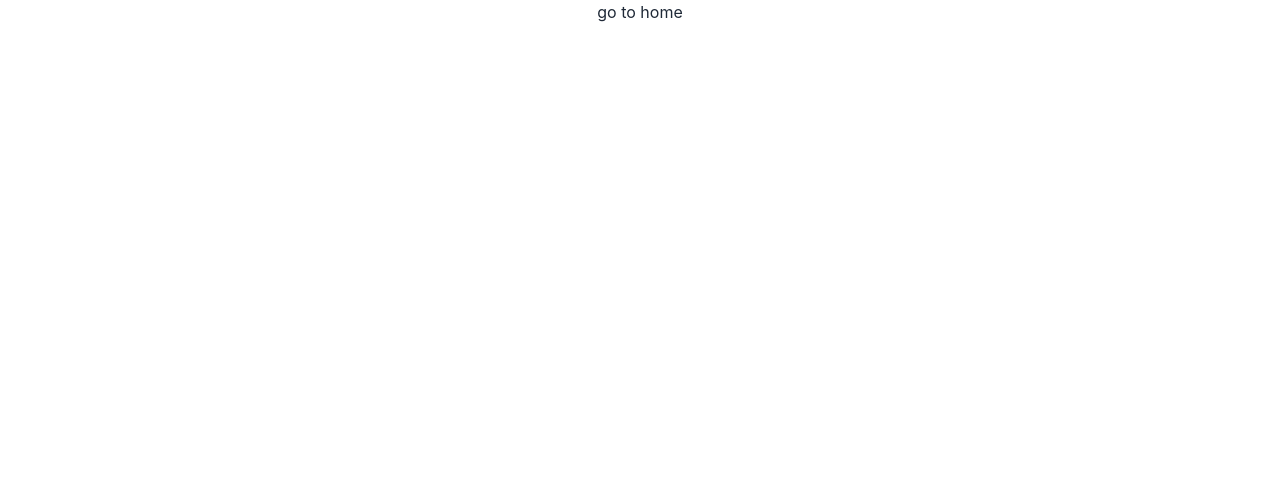
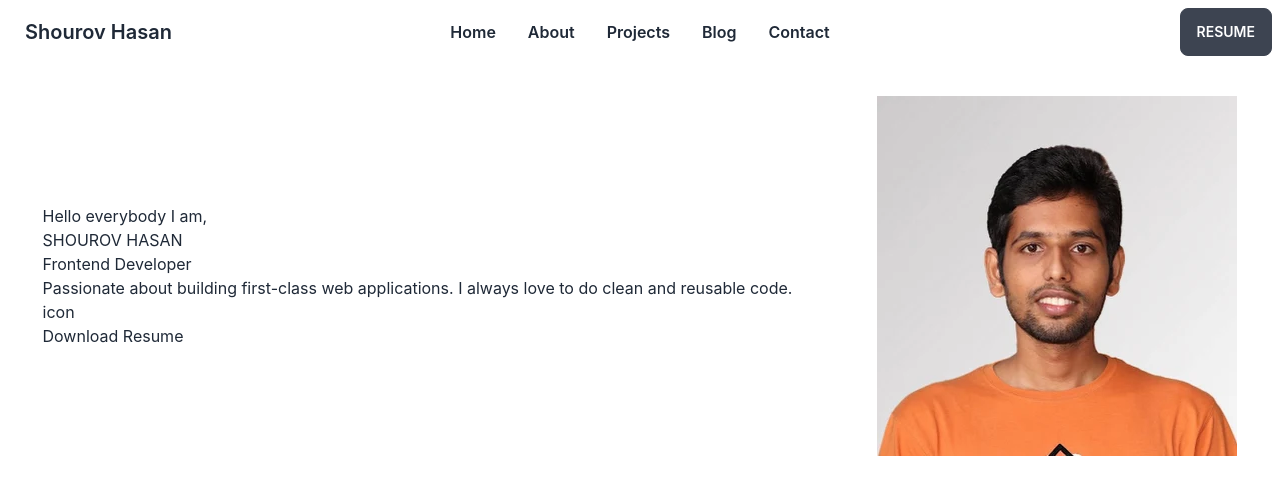
Before and after one commit to SHOUROV-HASAN-CSE/shourovhasan, a React (Create React App) app: page / in a window 1280 px wide. Shown: the top 494 px of the page. Built offline with nearby package versions, Linux system fonts and the light colour scheme.

Commit message:
banner section create

```diff
--- a/public/index.html
+++ b/public/index.html
@@ -24,7 +24,7 @@
       work correctly both with client-side routing and a non-root public URL.
       Learn how to configure a non-root public URL by running `npm run build`.
     -->
-    <title>React App</title>
+    <title>Shourov's Portfolio</title>
   </head>
   <body>
     <noscript>You need to enable JavaScript to run this app.</noscript>
--- a/src/App.js
+++ b/src/App.js
@@ -1,11 +1,14 @@
+import { RouterProvider } from 'react-router-dom';
 import './App.css';
+import router from './Routes/Routes/Routes';
 
 function App() {
   return (
-    <div className="App">
-      go to home
+    <div className='max-w-screen-xl mx-auto'>
+      <RouterProvider router={router}></RouterProvider>
     </div>
   );
 }
 
+
 export default App;
--- /dev/null
+++ b/src/Pages/Home/About/About.js
@@ -0,0 +1,11 @@
+import React from 'react';
+
+const About = () => {
+  return (
+    <div>
+      About section
+    </div>
+  );
+};
+
+export default About;
--- /dev/null
+++ b/src/Pages/Home/Banner/Banner.js
@@ -0,0 +1,28 @@
+import React from 'react';
+import image from '../../../assets/images/banner/unnamed.webp';
+
+const Banner = () => {
+  return (
+    <div className='flex justify-around items-center mt-8'>
+
+      <div>
+        <p>Hello everybody I am,</p>
+        <h1>SHOUROV HASAN</h1>
+        <h3>Frontend Developer</h3>
+        <p>Passionate about building first-class web applications. I always love to do clean and reusable code.</p>
+
+        <div>icon</div>
+
+
+        <a href='https://drive.google.com/file/d/1bwGiLoJzJiaPqvo5lKzsiXNXSTkHJlwr/view?usp=sharing' className=''>Download Resume</a>
+      </div>
+
+      <div>
+        <img src={image} alt="" />
+      </div>
+
+    </div>
+  );
+};
+
+export default Banner;
--- /dev/null
+++ b/src/Pages/Home/Blog/Blog.js
@@ -0,0 +1,11 @@
+import React from 'react';
+
+const Blog = () => {
+  return (
+    <div>
+      Blogs are coming soon
+    </div>
+  );
+};
+
+export default Blog;
--- /dev/null
+++ b/src/Pages/Home/Contact/Contact.js
@@ -0,0 +1,11 @@
+import React from 'react';
+
+const Contact = () => {
+  return (
+    <div>
+      Contact info
+    </div>
+  );
+};
+
+export default Contact;
--- a/src/Pages/Home/Home/Home.js
+++ b/src/Pages/Home/Home/Home.js
@@ -1,9 +1,10 @@
 import React from 'react';
+import Banner from '../Banner/Banner';
 
 const Home = () => {
   return (
     <div>
-      this is home
+      <Banner/>
     </div>
   );
 };
--- /dev/null
+++ b/src/Pages/Home/Projects/Projects.js
@@ -0,0 +1,11 @@
+import React from 'react';
+
+const Projects = () => {
+  return (
+    <div>
+      Project Section
+    </div>
+  );
+};
+
+export default Projects;
--- a/src/Pages/Shared/Navbar/Navbar.js
+++ b/src/Pages/Shared/Navbar/Navbar.js
@@ -1,10 +1,40 @@
 import React from 'react';
+import { Link } from 'react-router-dom';
 
 const Navbar = () => {
   return (
-    <div>
-      This is Navbar
+    <div className="navbar bg-base-100">
+  <div className="navbar-start">
+    <div className="dropdown">
+      <label tabIndex={0} className="btn btn-ghost lg:hidden">
+        <svg xmlns="http://www.w3.org/2000/svg" className="h-5 w-5" fill="none" viewBox="0 0 24 24" stroke="currentColor"><path strokeLinecap="round" strokeLinejoin="round" strokeWidth="2" d="M4 6h16M4 12h8m-8 6h16" /></svg>
+      </label>
+      <ul tabIndex={0} className="menu menu-compact dropdown-content mt-3 p-2 shadow bg-base-100 rounded-box w-52">
+      <li><Link to='/'>Home</Link></li>
+      <li><Link to='/about'>About</Link></li>
+      <li><Link to='/projects'>Projects</Link></li>
+      <li><Link to='/blog'>Blog</Link></li>
+      <li><Link to='/contact'>Contact</Link></li>
+      <li><Link to='/'>Resume</Link></li>
+      </ul>
     </div>
+    <Link className="btn btn-ghost normal-case text-xl">Shourov Hasan</Link>
+  </div>
+  <div className="navbar-center hidden lg:flex">
+    <ul className="menu menu-horizontal px-1 font-semibold">
+      <li><Link to='/'>Home</Link></li>
+      <li><Link to='/about'>About</Link></li>
+      <li><Link to='/projects'>Projects</Link></li>
+      <li><Link to='/blog'>Blog</Link></li>
+      <li><Link to='/contact'>Contact</Link></li>
+
+
+    </ul>
+  </div>
+  <div className="navbar-end">
+    <a href='https://doc-04-as-docs.googleusercontent.com/docs/securesc/kmkgn3lg1uc2s0oravj3d33m5hqltt97/gdqju7uevv791gurmjv01uml3eadf7jn/1670688075000/01989290373181977711/01989290373181977711/1bwGiLoJzJiaPqvo5lKzsiXNXSTkHJlwr?e=download&ax=AEKYgyT5yVgXcBESiGnPyK7GgIOfEdk6UMojZZUEl8PG5oiKbT1TJQzOTNa97Kq_haCOIL17eoUajJAw5Br9PHl8t8Cvk2z0HOMYkQDCm4BmRZZKNM6TvGIRKivOPl7UBMLKLaWZJcsxq6wRPpwo_U9p67qB7Oy2sBRPh9-NKBLyCq1y4brrLernXICLTs8_yfPPnvV94JLevZ4x5qbtZ4R4h88aR_z-nK2eDOOme4JQUZO5PL5E35Fvb0HhzY7OcMjaXJKl5nqRs-PYMKZC2yNVu4Fjk3tFEVOH7_dsUU7kVWc8u802qNKY-k4ux-oBIA739pr7bmH7luqFtVVsPBzlIyNIw3wvQjebBLLLTCTTv3gUy9epxtPdxlKUW6I3TMDHYpUP2RrvEcYizcV9aAjnc7I4WccWiC6Zk3-GaRKUAbPuxYzZn5gPWSDeFgW6DXXaYD8nUwHGzaQxGd3LPwbpDnzdWPFig08AZ_DIscrEvjdohEBLzRlHkHUWq3THSIhb0jVY-4FMcmy_ThBol6qHifhTEjM52BOF-ix2z_ZXaZSE9bIw6D9ZckMgd4T4YRfS7bp4A5KU73uI2J32Ffkj1ttHXj5XGFUOrudBxaGAi-IsQdQhV03h1IRXA4Q1KXu3sUJ0RuuTqrHrKzAO3zOJhk01vZ85Ex3dq58tk6s-3ZjbwNQGrfoysMT9PMUcz2LL-ycMVtuDFEak-l6mjZgzP8OJcq5B-SKwoete_DbZ2dZ-fgsCUmNaBKKAyj04B3-Fc32Lleihwu8SAQB5txNg8tEQcKndyuQi3q8VCR5X3J8YPtAXkxfo8keGiH2WugrjPmsDq9M4Fu1R7rZPmtxGWe8aJlCW_watx6soPJkueBkyn-8E1s1Gc1Uba9GVkmiBFGWr&uuid=2337513a-b97a-4ffe-b63c-2ef9aefb5b62&authuser=0&nonce=u67uvd6caj1oo&user=01989290373181977711&hash=ku9euh1ubjodbq3lslucb7sll8lhr35n' className="btn">Resume</a>
+  </div>
+</div>
   );
 };
 
```
Also changed, not shown: src/Routes/Routes/Routes.js (+21 -0 lines), src/assets/images/banner/unnamed.webp (added).
